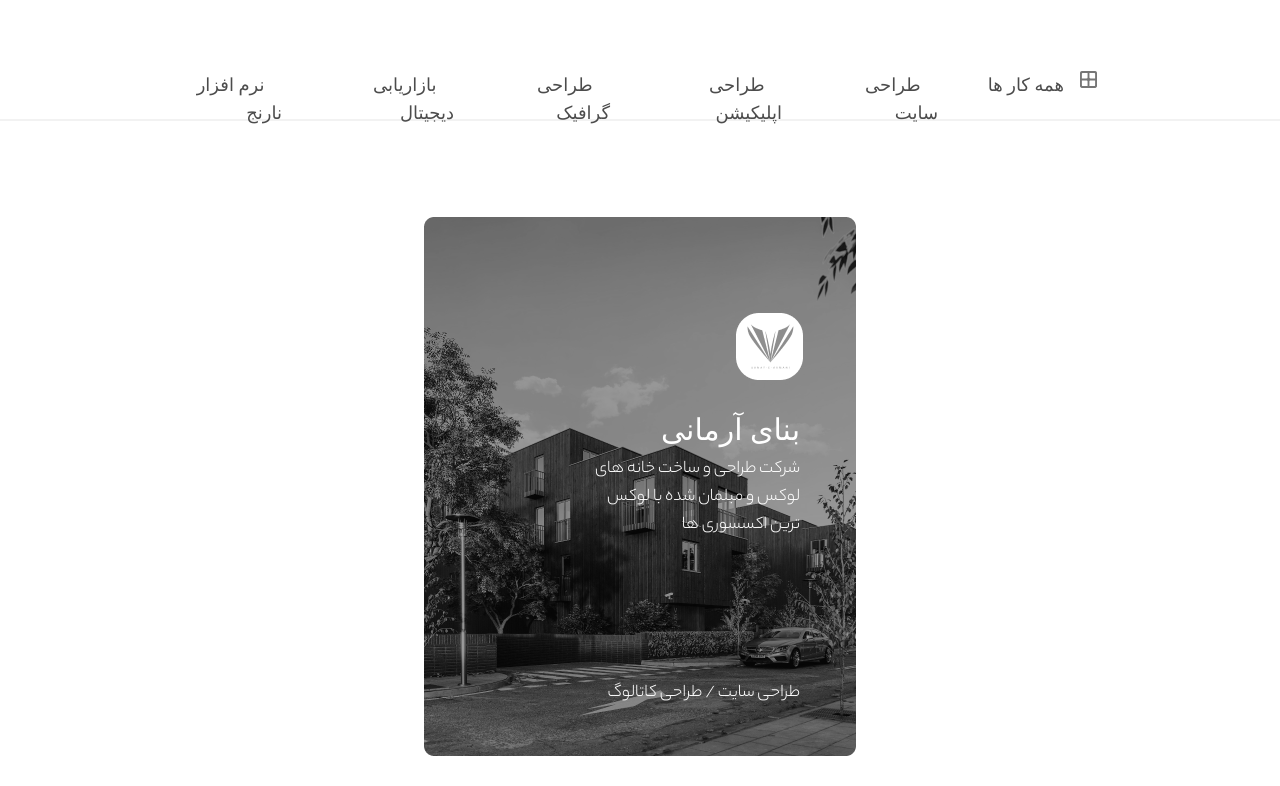
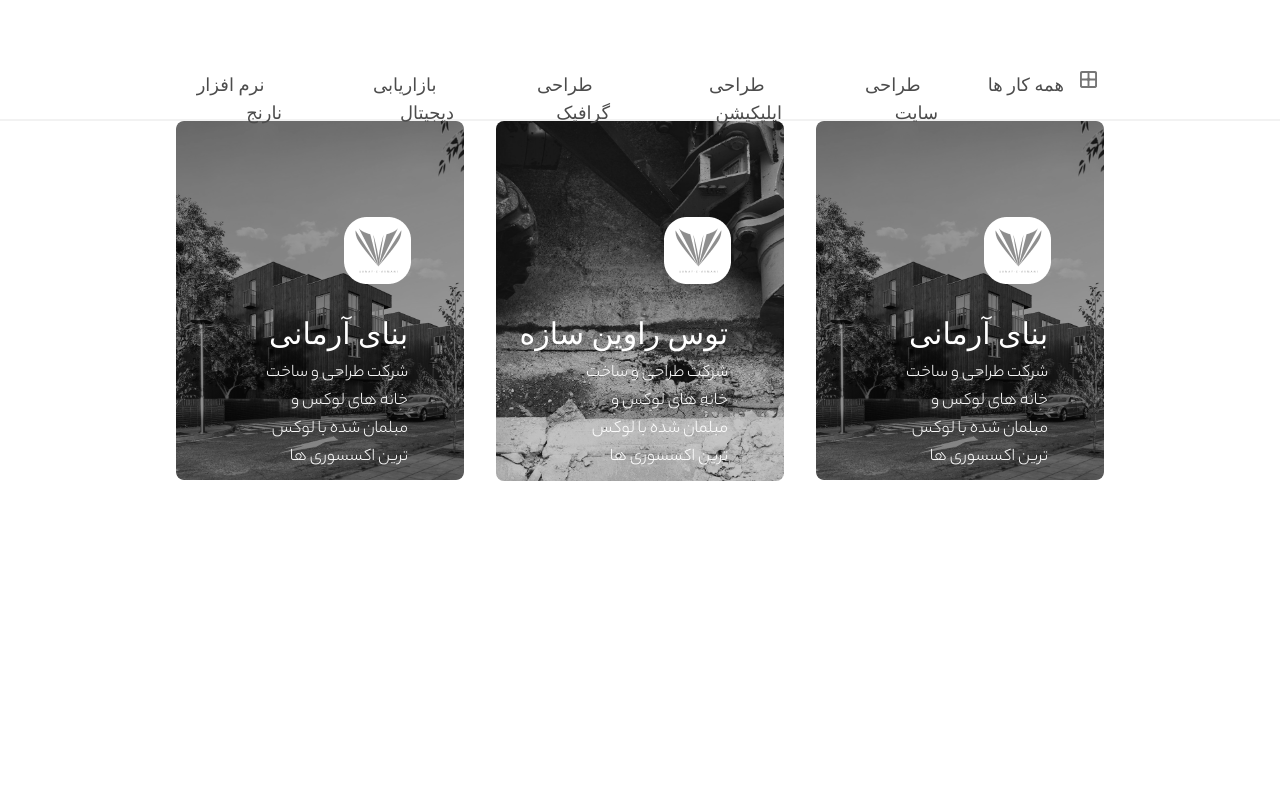
Before and after one commit to sb878787/naranj, a Vue app: page /portfolio in a window 1280 px wide. Shown: the part 480-1266 px from the top of the page. Built offline with nearby package versions, Linux system fonts and the light colour scheme; a web font is replaced by a local one.

Commit message:
Feat/nranj-commit

```diff
--- a/src/components/ResponsiveHeader.vue
+++ b/src/components/ResponsiveHeader.vue
@@ -26,7 +26,7 @@
                             <div class="h-72 py-5 overflow-y-scroll">
                                 <ul class="sidemenu__list space-y-5">
                                     <li class="pr-11">
-                                        <router-link to="/" class="font-YekanM text-[#383838] text-sm font-black hover:text-[#FF6300] transition-all">
+                                        <router-link @click="isNavOpen = false" to="/" class="font-YekanM text-[#383838] text-sm font-black hover:text-[#FF6300] transition-all">
                                             <div class="flex items-center gap-x-4">
                                                 <div>
                                                     <svg width="23" height="23" viewBox="0 0 23 23" fill="none" xmlns="http://www.w3.org/2000/svg">
@@ -40,7 +40,7 @@
                                         </router-link>
                                     </li>
                                     <li class="pr-11">
-                                        <router-link to="/about" class="font-YekanM text-[#383838] text-sm font-black hover:text-[#FF6300] transition-all">
+                                        <router-link @click="isNavOpen = false" to="/about" class="font-YekanM text-[#383838] text-sm font-black hover:text-[#FF6300] transition-all">
                                             <div class="flex gap-x-4">
                                                 <div>
                                                     <svg width="25" height="25" viewBox="0 0 25 25" fill="none" xmlns="http://www.w3.org/2000/svg">
@@ -120,7 +120,7 @@
                                         </router-link>
                                     </li>
                                     <li class="pr-11">
-                                        <router-link to="/contact" class="font-YekanM text-[#383838] text-sm font-black hover:text-[#FF6300] transition-all">
+                                        <router-link @click="isNavOpen = false" to="/contact" class="font-YekanM text-[#383838] text-sm font-black hover:text-[#FF6300] transition-all">
                                             <div class="flex gap-x-4">
                                                 <div>
                                                     <svg width="23" height="23" viewBox="0 0 23 23" fill="none" xmlns="http://www.w3.org/2000/svg">
@@ -189,11 +189,10 @@
         },
         watch: {
             isNavOpen(newVal) {
-                console.log("isNavOpen");
                 if (newVal == true) {
-                    document.body.classList.add('over')
+                    document.body.classList.add('over');
                 } else {
-                    document.body.classList.remove('over')
+                    document.body.classList.remove('over');
                 }
             }
         },
@@ -310,19 +309,16 @@
             }
         }
     }
-
     .translateX-enter{
         transform:translateX(200px);
         opacity: 0;
     }
-
     .translateX-enter-active,.translateX-leave-active{
         transform-origin: top left 0;
         transition-property: all;
         transition-timing-function: cubic-bezier(0.4, 0, 0.2, 1);
         transition-duration: 500ms;
     }
-
     .translateX-leave-to{
         transform: translateX(200px);
         opacity: 0;
--- a/src/views/HomeView.vue
+++ b/src/views/HomeView.vue
@@ -5,7 +5,6 @@
         {'headroom--unpinned': scrolled},
         background ? 'blue-theme' : ''
       ]"
-      v-on="handleScroll"
       class="headroom text-white p-12 w-full fixed text-lg font-YekanM font-semibold z-50 px-40 hidden xl:block transition-all"
       dir="rtl"
     >
--- a/src/views/Portfolio.vue
+++ b/src/views/Portfolio.vue
@@ -75,24 +75,30 @@
                 <label class="font-YekanM text-lg text-[#4C4C4C] hover:text-[#FF8030] cursor-pointer hover:border-b-4 hover:border-[#FF8030] duration-75 pb-5 w-28 h-12"><input type="radio" class="tab" v-model="selectedCategory" value="software" /> نرم افزار نارنج</label>
             </div>
         </div>
-        <div class="xl:mt-24 mt-12 mb-20 xl:mb-0 xl:px-44" dir="rtl">
-            <div class="flex flex-wrap w-full gap-8 justify-center items-center">
-                <div v-for="event in filteredPeople" class="flex flex-col px-6">
-                    <div class="relative xl:w-[432px] h-[539px] rounded-lg group">
-                        <img :src="event.img" class="absolute object-cover -z-20 w-[432px] h-[539px] object-center rounded-lg transition-all grayscale group-hover:grayscale-0" :alt="event.alt"/>
+        <div class="xl:mt-0 mt-12 mb-20 xl:mb-0 xl:px-44" dir="rtl">
+            <div class="grid grid-cols-1 xl:grid-cols-3 gap-y-32 gap-x-8 justify-center items-center">
+                <div v-for="event, index in filteredPeople" class="grid px-6 xl:px-0">
+                    <!-- :class="(index == 1) ? 'mt-40' : ''" -->
+                    <div class="relative xl:w-full h-auto rounded-lg group">
+                        <img :src="event.img" class="absolute object-cover -z-20 w-full h-auto object-center rounded-lg transition-all grayscale group-hover:grayscale-0" :alt="event.alt"/>
                         <img :src="event.logo" class="xl:mr-9 mr-2 mt-24" :alt="event.altLogo"/>
                         <p class="text-white font-YekanM text-3xl xl:mr-14 mr-7 mt-8">{{ event.title }}</p>
-                        <p class="font-YekanL text-white text-lg xl:mr-14 mr-7 mt-2 w-1/2">{{ event.text }}</p>
+                        <p class="font-YekanL text-white text-lg xl:mr-14 mr-7 mt-2 w-3/4 xl:w-1/2">{{ event.text }}</p>
                         <div class="flex justify-center items-center">
-                            <button type="button" class="font-YekanM text-center py-4 px-10 mt-36 rounded-md bg-white invisible group-hover:visible group-hover:duration-300 group-hover:-translate-y-28">
+                            <button type="button" class="font-YekanM text-center py-4 px-10 mt-36 rounded-md bg-white invisible group-hover:visible group-hover:duration-300 group-hover:-translate-y-16">
                                 مشاهده پروژه
                             </button>
                         </div>
-                        <p class="font-YekanL text-white text-lg xl:mr-14 mr-7 absolute bottom-12">{{ event.type }}</p>
+                        <p class="font-YekanL text-white text-lg xl:mr-14 mr-7 absolute -bottom-14">{{ event.type }}</p>
                     </div>
                 </div>
             </div>
         </div>
+
+
+
+
+
         <DivBlue></DivBlue>
         <Footer></Footer>
     </div>
```
